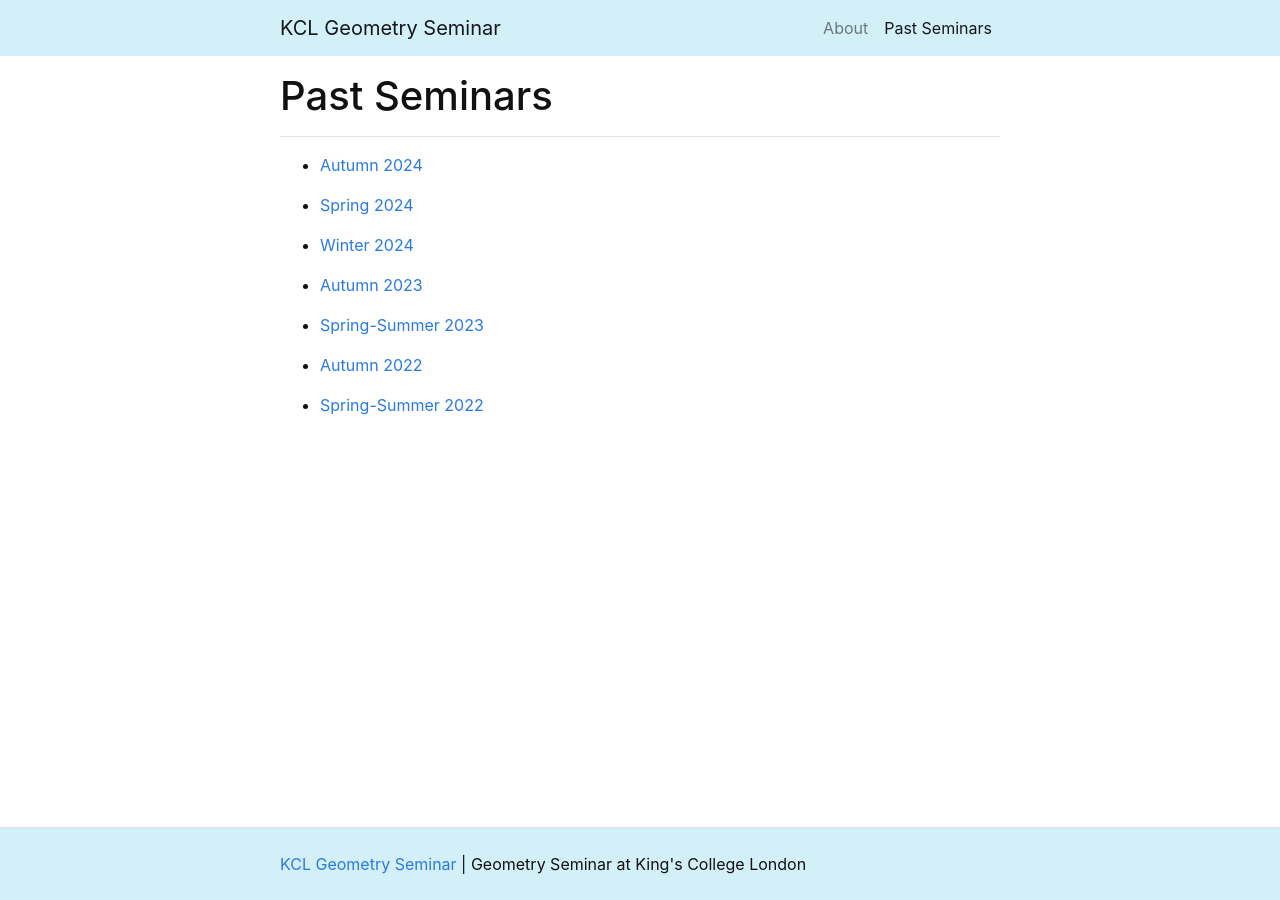
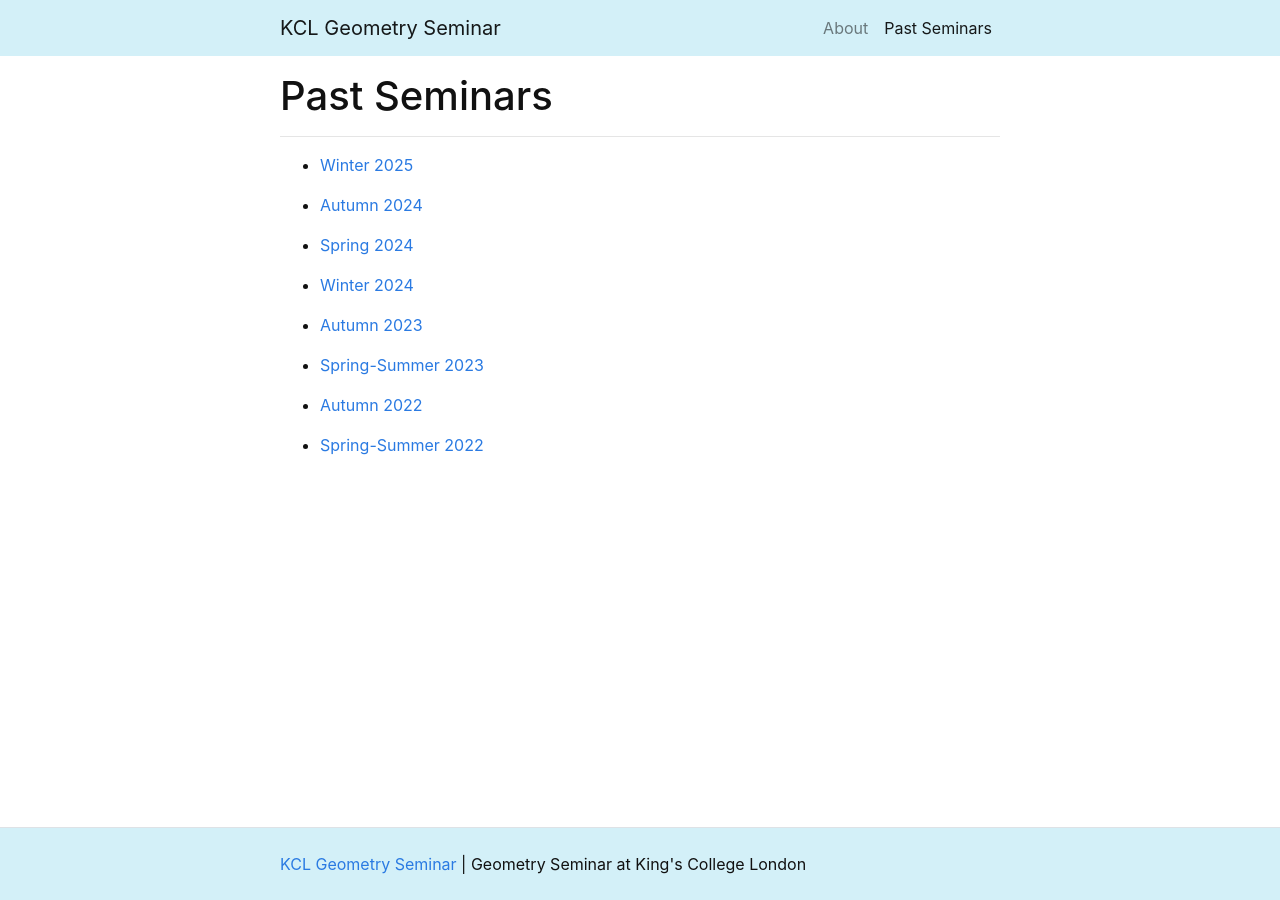
Before and after one commit to kcl-geometry-seminar/kcl-geometry-seminar.github.io, a Jekyll site: the page built from pages/past.md, in a window 1280 px wide. Built offline with Jekyll 4.4.1, drawn with Linux system fonts in a browser that asks for light colours; a script that is not in the unit is left out.

Commit message:
Update past.md

```diff
--- a/pages/past.md
+++ b/pages/past.md
@@ -5,6 +5,8 @@ nav_order: 2
 ---
 
 ----------------------------------------------------------------
+* [Winter 2025](winter2025.md)
+
 * [Autumn 2024](a2024.md)
 
 * [Spring 2024](spring2024.md)
```
